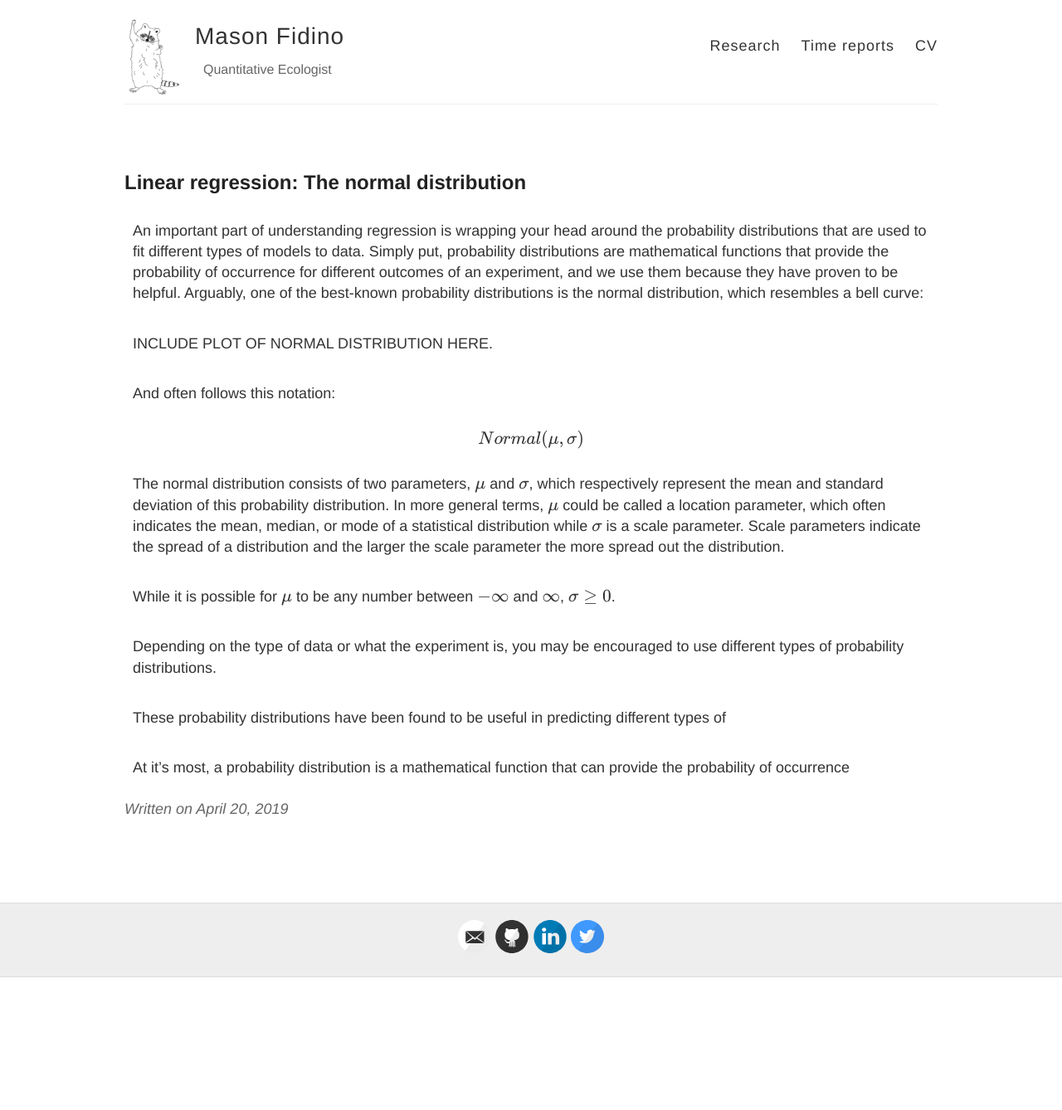
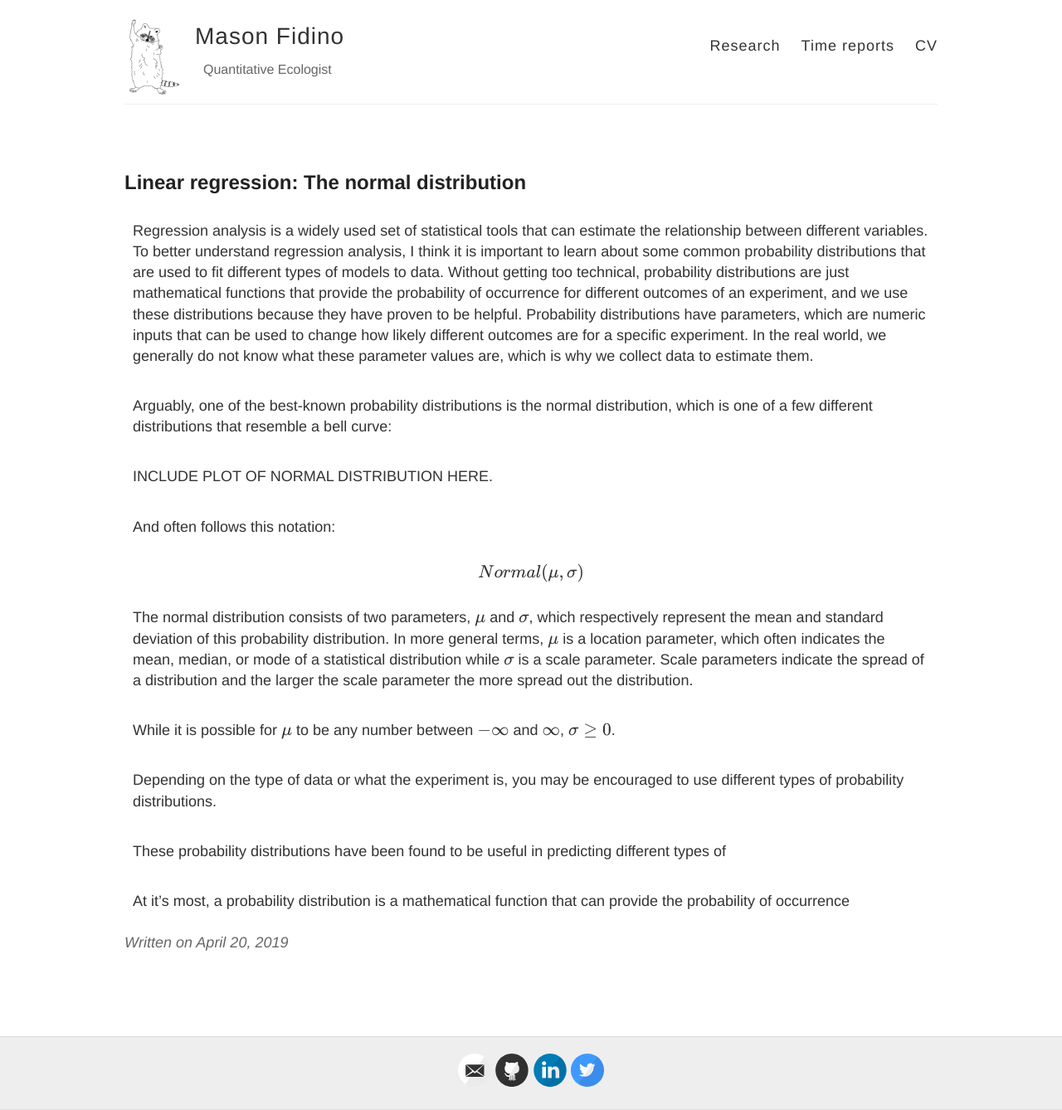
Before and after one commit to mfidino/mfidino.github.io, a Jekyll site: the page built from blog/_posts/2019-4-20-normal_distribution.md, in a window 1280 px wide. Shown: the whole page at 83% size. Built offline with Jekyll 4.4.1, drawn with Linux system fonts in a browser that asks for light colours; formulas are drawn with MathJax 3; before the commit the page ends 1178 px from its top, so only the background shows below that.

```diff
--- a/blog/_posts/2019-4-20-normal_distribution.md
+++ b/blog/_posts/2019-4-20-normal_distribution.md
@@ -4,7 +4,9 @@ title: Linear regression&#58 The normal distribution
 category: blog
 ---
 
-An important part of understanding regression is wrapping your head around the probability distributions that are used to fit different types of models to data. Simply put, probability distributions are mathematical functions that provide the probability of occurrence for different outcomes of an experiment, and we use them because they have proven to be helpful. Arguably, one of the best-known probability distributions is the normal distribution, which resembles a bell curve:
+Regression analysis is a widely used set of statistical tools that can estimate the relationship between different variables. To better understand regression analysis, I think it is important to learn about some common probability distributions that are used to fit different types of models to data. Without getting too technical, probability distributions are just mathematical functions that provide the probability of occurrence for different outcomes of an experiment, and we use these distributions because they have proven to be helpful. Probability distributions have parameters, which are numeric inputs that can be used to change how likely different outcomes are for a specific experiment. In the real world, we generally do not know what these parameter values are, which is why we collect data to estimate them.
+
+Arguably, one of the best-known probability distributions is the normal distribution, which is one of a few different distributions that resemble a bell curve:
 
 INCLUDE PLOT OF NORMAL DISTRIBUTION HERE.
 
@@ -12,7 +14,7 @@ And often follows this notation:
 
 $$Normal(\mu, \sigma)$$
 
-The normal distribution consists of two parameters, <span>$$\mu$$</span> and <span>$$\sigma$$</span>, which respectively represent the mean and standard deviation of this probability distribution. In more general terms, <span>$$\mu$$</span> could be called a location parameter, which often indicates the mean, median, or mode of a statistical distribution while <span>$$\sigma$$</span> is a scale parameter. Scale parameters indicate the spread of a distribution and the larger the scale parameter the more spread out the distribution.
+The normal distribution consists of two parameters, <span>$$\mu$$</span> and <span>$$\sigma$$</span>, which respectively represent the mean and standard deviation of this probability distribution. In more general terms, <span>$$\mu$$</span> is a location parameter, which often indicates the mean, median, or mode of a statistical distribution while <span>$$\sigma$$</span> is a scale parameter. Scale parameters indicate the spread of a distribution and the larger the scale parameter the more spread out the distribution.
 
 While it is possible for <span>$$\mu$$</span> to be any number between <span>$$-\infty$$</span> and <span>$$\infty$$</span>,  <span>$$\sigma \geq 0$$.
 
--- a/data/fidino_clients.csv
+++ b/data/fidino_clients.csv
@@ -1,5 +1,6 @@
 client_id,client_name,client_category
 5c866bccb079873c04f1c536,Animal Welfare,C&S department
+5ccaf3a9f15c982b675bc123,Anna Kase,External
 5c7fdab2b079873c04dfd1d1,CWW,UWI
 5c7d7304b079877a78ba2600,Davee,C&S department
 5c7d7317b079877a78ba264f,Field,External
@@ -8,7 +9,9 @@ client_id,client_name,client_category
 5c7d73d8b079877a78ba2a79,Liza Lehrer,UWI
 5c7d8480b079877a78ba85a0,My own research,UWI
 5c7d73e8b079877a78ba2adf,Pariveda,External
+5cc740e31080ec36558ece58,PMC,C&S department
 5cb48fded278ae751316dbe1,Serengeti Initiative,C&S department
+5cc9ada0f15c982b675a640b,Service,External
 5c7d73d4b079877a78ba2a5f,Seth Magle,UWI
 5c7d73d1b079877a78ba2a4c,Travis Gallo,UWI
 5c7d7314b079877a78ba2646,UIC,External
```
Also changed, not shown: timereport/_posts/2019-5-13-timereport_2019-5-13.md (added, +26 -0 lines), images/2019-5-13_category_plot.jpg (added), images/2019-5-13_client_plot.jpg (added), images/2019-5-13_project_plot.jpg (added), images/2019-5-13_weeks_since.jpg (added).
